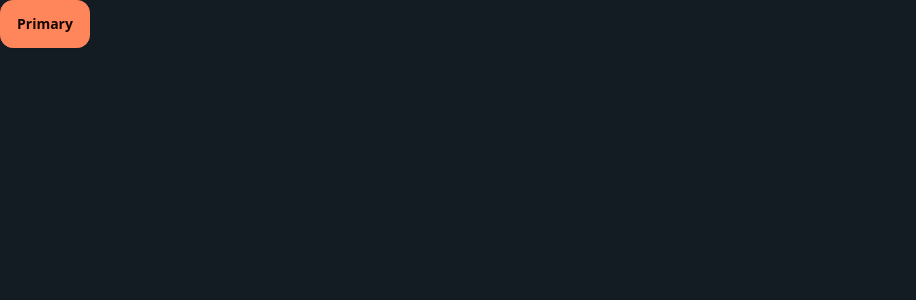
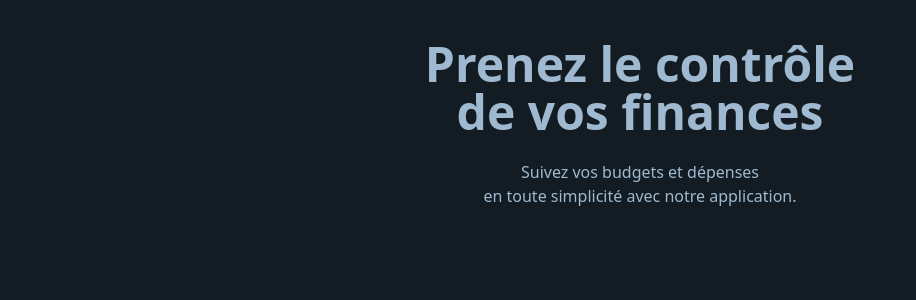
Before and after one commit to noelfoka/depense-vision, a Next.js app: page / in a window 1280 px wide. Shown: the top 300 px of the page, without its empty margins (0-916 px from the left). Built offline with nearby package versions, Linux system fonts and the light colour scheme.

Commit message:
debut de la landing page

```diff
--- a/app/page.tsx
+++ b/app/page.tsx
@@ -1,7 +1,17 @@
 export default function Home() {
   return (
     <div>
-      <button className="btn btn-primary">Primary</button>
+      <div className="flex items-center justify-center flex-col py-10 w-full">
+        <div>
+          <div className="flex flex-col">
+            <h1 className="text-4xl md:text-5xl font-bold text-center">
+              Prenez le contrôle <br />de vos finances
+            </h1>
+
+            <p className="py-6 text-base-800 text-center">Suivez vos budgets et dépenses <br /> en toute simplicité avec notre application.</p>
+          </div>
+        </div>
+      </div>
     </div>
   );
 }
```
